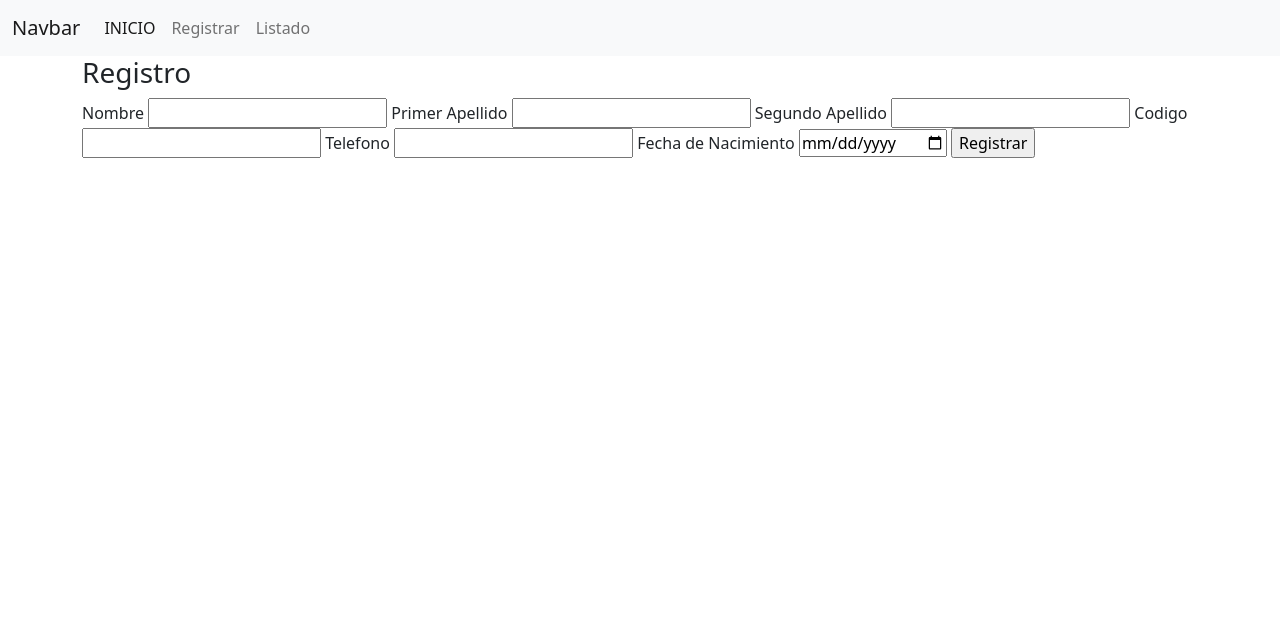
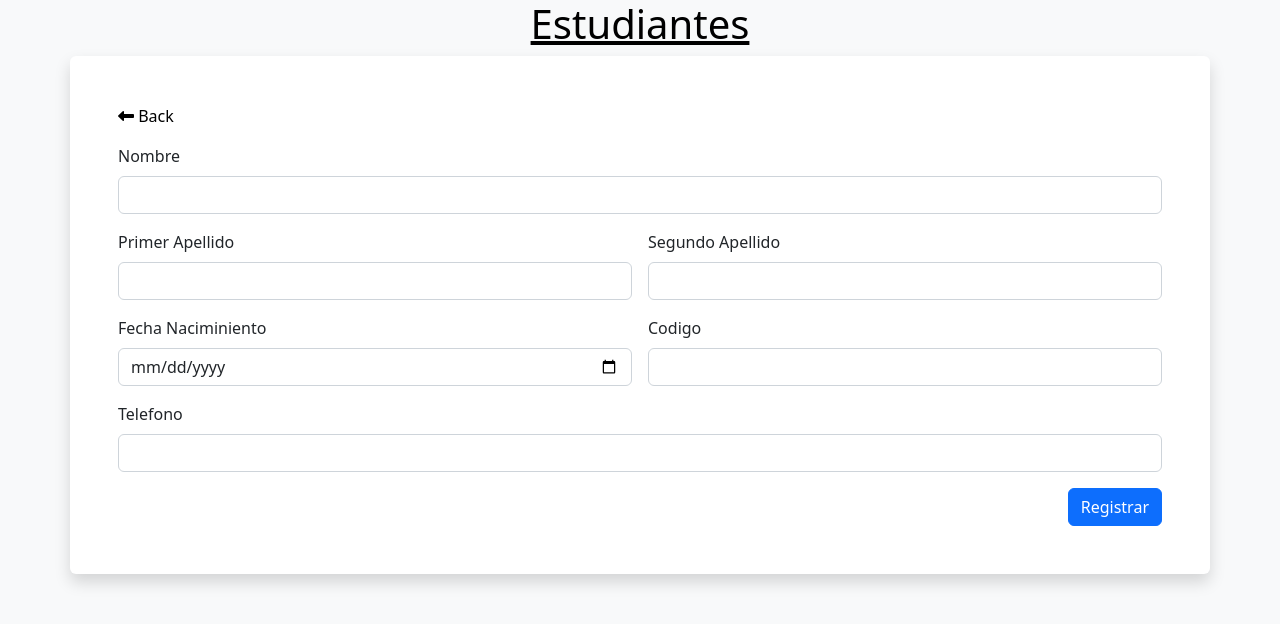
Before and after one commit to Jolivo1/DW-fullStack, a Flask app: page /new in a window 1280 px wide. Shown: the top 624 px of the page. Run offline with Flask 2, Linux system fonts and the light colour scheme; some libraries are stand-ins or nearby versions.

Commit message:
rubrica con filtrado y diseño

```diff
--- a/rubrica_dw_fs/app.py
+++ b/rubrica_dw_fs/app.py
@@ -11,16 +11,13 @@ app.config["MYSQL_DB"]        = "estudiantes"
 
 mysql = MySQL(app)
 
+
 @app.route("/")
-def inicio():
-    return render_template("index.html")
-
-@app.route("/listado")
 def listado():
     c = mysql.connection.cursor()
     c.execute('SELECT * FROM estudiantes')
     datos = c.fetchall()
-    return render_template("listado.html", estudiantes= datos)
+    return render_template("listado.html", estudiantes= [datos, len(datos)])
 
 
 @app.route("/new")
@@ -42,7 +39,7 @@ def crear():
         mysql.connection.commit()
 
         flash("Contacto Registrado")
-        return redirect(url_for("nuevo"))
+        return redirect(url_for("listado"))
 
 @app.route("/editar/<id>")
 def editar(id):
@@ -77,13 +74,16 @@ def eliminar(id):
     flash("Contacto Eliminado")
     return redirect(url_for("listado"))
 
-@app.route("/filtrar")
+@app.route("/filtrar", methods = ["POST"])
 def filtrar():
-    c = mysql.connection.cursor()
-    c.execute('DELETE FROM estudiantes WHERE EST_ID = %s ',(id))
-    mysql.connection.commit()
-    flash("Contacto Eliminado")
-    return redirect(url_for("listado"))
+    if request.method== "POST":
+        nombre = request.form["filtrar"]
+        print(nombre)
+        c = mysql.connection.cursor()
+        c.execute("SELECT * FROM estudiantes WHERE EST_NOMBRE LIKE '"+nombre+"%'")
+        mysql.connection.commit()
+        datos = c.fetchall()
+        return render_template("listado.html", estudiantes= datos)
 
 if __name__ == "__main__":
     app.run(debug=True, port=4000)
--- a/rubrica_dw_fs/templates/frmRegistro.html
+++ b/rubrica_dw_fs/templates/frmRegistro.html
@@ -1,26 +1,43 @@
 {% extends 'layout.html'%}
 {% block body %}
 
-    <h3>Registro</h3>
 
-    <form action="/crear" method="POST">
-
-        <label for="">Nombre</label>
-        <input type="text" name="nombre" >
-        <label for="">Primer Apellido</label>
-        <input type="text" name="pApellido" >
-        <label for="">Segundo Apellido</label>
-        <input type="text" name="sApellido" >
-        <label for="">Codigo</label>
-        <input type="text" name="codigo" >
-        <label for="">Telefono</label>
-        <input type="text" name="telefono" >
-        <label for="">Fecha de Nacimiento</label>
-        <input type="date" name="fechaNac">
-
-        <input type="submit" name="aceptar" value="Registrar">
-    </form>
-
+    <div class="row">
+        <div class="col-12">
+            <form class="row g-3" method="POST" action="/crear">
+                <div class="col-12 ">
+                    <a class="text-decoration-none text-black" href="/"><i class="fa-solid fa-left-long"></i> Back</a>
+                </div>
+                <div class="col-md-12">
+                    <label for="nombre" class="form-label">Nombre</label>
+                    <input type="text" class="form-control" id="nombre" name="nombre"/>
+                </div>
+                <div class="col-md-6">
+                    <label for="pApellido" class="form-label">Primer Apellido</label>
+                    <input type="text" class="form-control" id="pApellido" name="pApellido"/>
+                </div>
+                <div class="col-md-6">
+                    <label for="sApellido" class="form-label">Segundo Apellido</label>
+                    <input type="text" class="form-control" id="sApellido" name="sApellido"/>
+                </div>
+                <div class="col-md-6">
+                    <label for="fechaNac" class="form-label">Fecha Naciminiento</label>
+                    <input type="date" class="form-control" id="fechaNac" name="fechaNac"/>
+                </div>
+                <div class="col-md-6">
+                    <label for="codigo" class="form-label">Codigo</label>
+                    <input type="text" class="form-control" id="codigo" name="codigo"/>
+                </div>
+                <div class="col-md-12">
+                    <label for="telefono" class="form-label">Telefono</label>
+                    <input type="text" class="form-control" id="telefono" name="telefono"/>
+                </div>
+                <div class="col-12 text-end">
+                    <button type="submit" class="btn btn-primary">Registrar</button>
+                </div>
+            </form>
+        </div>
+    </div>
     {% with mensajes = get_flashed_messages() %}
         {% if mensajes %}
             {% for mensaje in mensajes %}
--- a/rubrica_dw_fs/templates/index.html
+++ /dev/null
@@ -1,6 +0,0 @@
-{% extends 'layout.html'%}
-{% block body %}
-
-    <h3>REST API CON PYTHON FLASK</h3>
-
-{% endblock %}
--- a/rubrica_dw_fs/templates/layout.html
+++ b/rubrica_dw_fs/templates/layout.html
@@ -6,10 +6,11 @@
     <meta name="viewport" content="width=device-width, initial-scale=1.0">
     <!-- CSS only -->
     <link href="https://cdn.jsdelivr.net/npm/bootstrap@5.2.3/dist/css/bootstrap.min.css" rel="stylesheet" integrity="sha384-rbsA2VBKQhggwzxH7pPCaAqO46MgnOM80zW1RWuH61DGLwZJEdK2Kadq2F9CUG65" crossorigin="anonymous">
+    <script src="https://kit.fontawesome.com/a9f4bac97f.js" crossorigin="anonymous"></script>
     <title>Estudiantes</title>
 </head>
-<body>
-    <nav class="navbar navbar-expand-lg bg-light">
+<body class="bg-light">
+    <!-- <nav class="navbar navbar-expand-lg bg-light">
         <div class="container-fluid">
           <a class="navbar-brand" href="#">Navbar</a>
           <button class="navbar-toggler" type="button" data-bs-toggle="collapse" data-bs-target="#navbarSupportedContent" aria-controls="navbarSupportedContent" aria-expanded="false" aria-label="Toggle navigation">
@@ -32,9 +33,11 @@
 
           </div>
         </div>
-      </nav>
+      </nav> -->
 
-      <div class="container">
+      <h1 class="text-center"><a class="text-black" href="/">Estudiantes</a></h1>
+
+      <div class="container bg-white shadow p-5 rounded">
 
         {% block body %}
         {% endblock %}
```
Also changed, not shown: rubrica_dw_fs/templates/frmEditar.html (+36 -16 lines), rubrica_dw_fs/templates/listado.html (+38 -14 lines).
